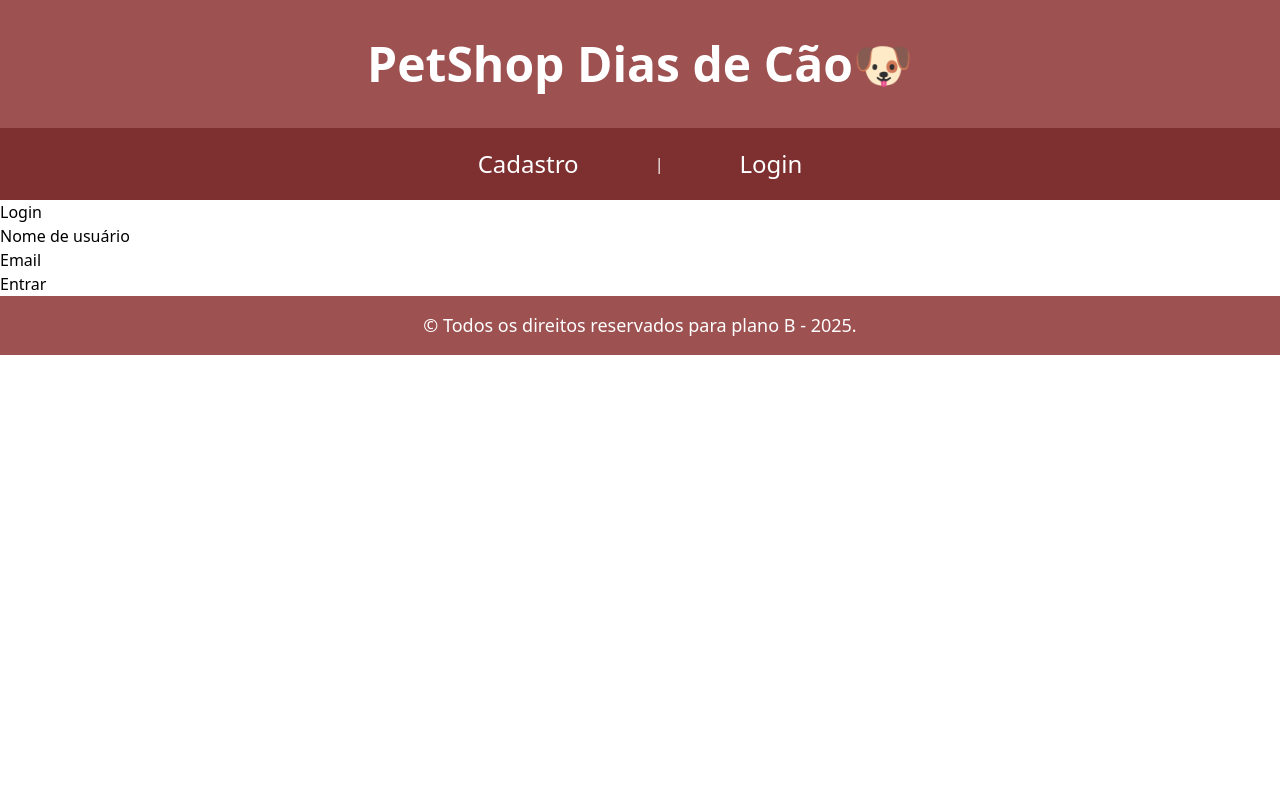
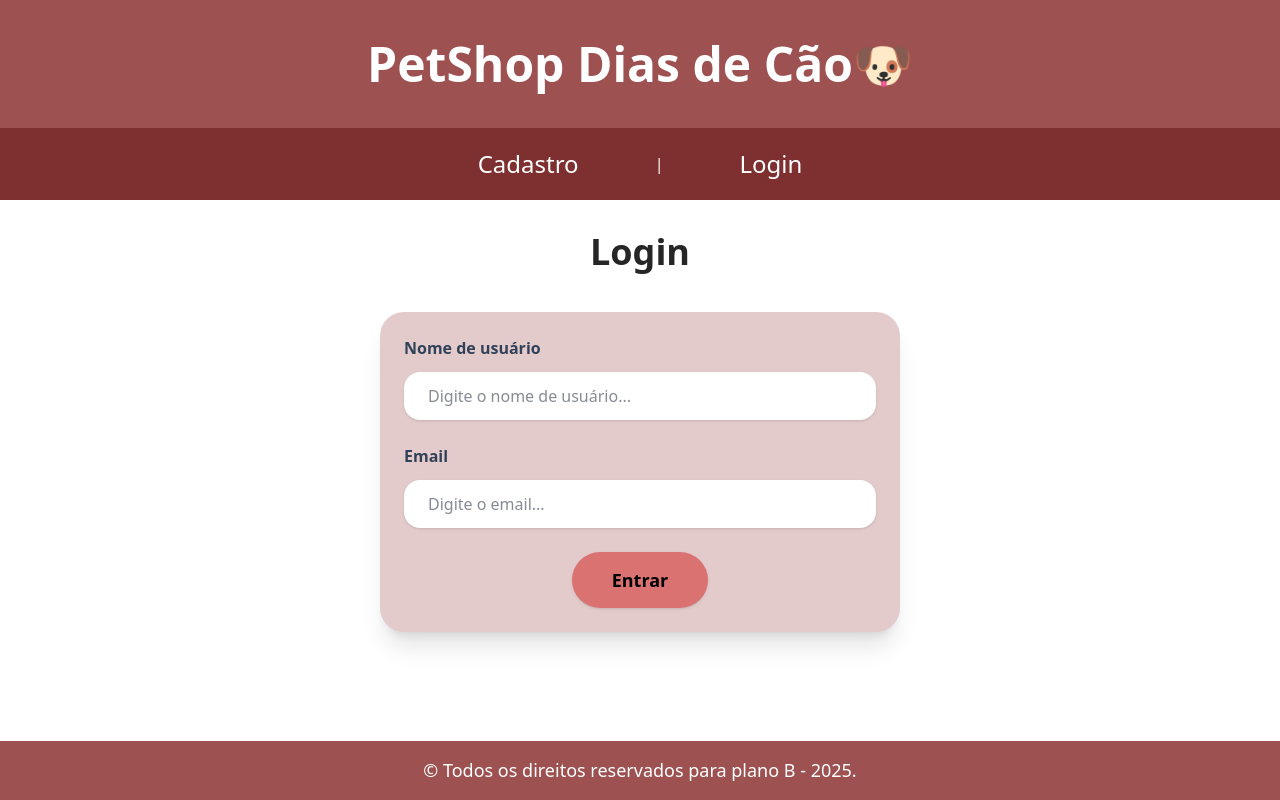
Before and after one commit to Emanuelly0ventura/CP5_Front-end, a React (Vite) app: page /login in a window 1280 px wide. Built offline with nearby package versions, Linux system fonts and the light colour scheme.

Commit message:
Estilização da página login com tailwindcss

```diff
--- a/src/routes/Cadastro/index.tsx
+++ b/src/routes/Cadastro/index.tsx
@@ -39,8 +39,8 @@ export default function Cadastro() {
 
   return (
     <main>
+      <h1 className="universal-title">Cadastro</h1>
 
-      <h1 className="universal-title">Cadastro</h1>
       <div className="universal-card">
         <div className="universal-form">
           <form onSubmit={handleSubmit(onSubmit)}>
--- a/src/routes/Login/index.tsx
+++ b/src/routes/Login/index.tsx
@@ -33,12 +33,14 @@ export default function Login() {
   };
 
   return (
-    <div>
+    <main>
+      <h1 className="universal-title">Login</h1>
+      <div className="universal-card">
+        <div className="universal-form">
           <form onSubmit={handleSubmit(onSubmit)}>
-        <h2>Login</h2>
-        <div>
-          <label>Nome de usuário</label>
-          <input
+            <div className="universal-field">
+              <label className="universal-label">Nome de usuário</label>
+              <input className="universal-input" placeholder="Digite o nome de usuário..."
                 type="text"
                 {...register("nomeUsuario", {
                   required: "O nome de usuário é obrigatório",
@@ -48,12 +50,12 @@ export default function Login() {
                   },
                 })}
               />
-          {errors.nomeUsuario && <p>{errors.nomeUsuario.message}</p>}
+              {errors.nomeUsuario && <p className="universal-error">{errors.nomeUsuario.message}</p>}
             </div>
 
-        <div>
-          <label>Email</label>
-          <input
+            <div className="universal-field">
+              <label  className="universal-label" >Email</label>
+              <input className="universal-input" placeholder="Digite o email..."
                 type="email"
                 {...register("email", {
                   required: "O email é obrigatório",
@@ -63,11 +65,15 @@ export default function Login() {
                   },
                 })}
               />
-          {errors.email && <p>{errors.email.message}</p>}
+              {errors.email && <p className="universal-error">{errors.email.message}</p>}
             </div>
 
-        <button type="submit">Entrar</button>
+            <div className="universal-div-btn">
+              <button className="universal-btn" type="submit">Entrar</button>
+            </div>
           </form>
         </div>
+      </div>
+    </main>
   );
 }
```
Lines whose indentation alone changed are shown as unchanged.
